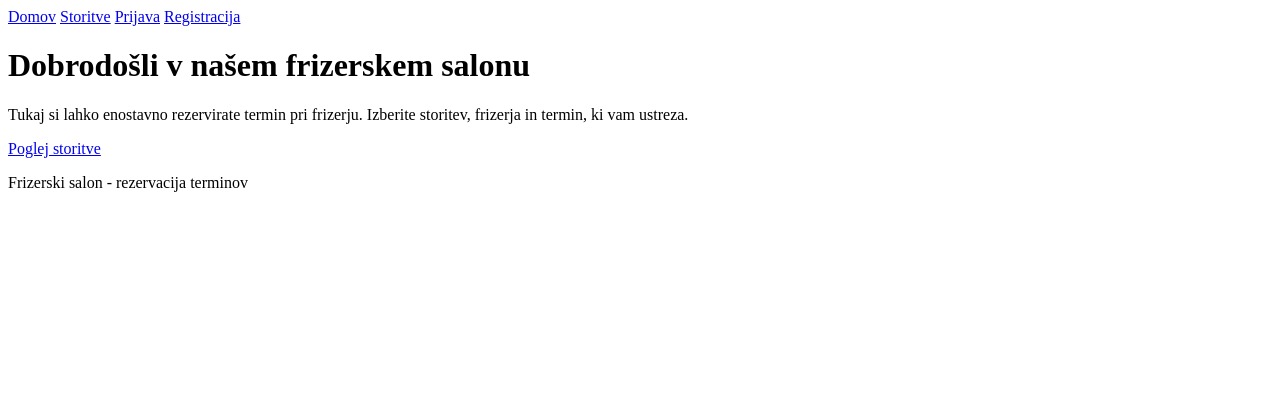
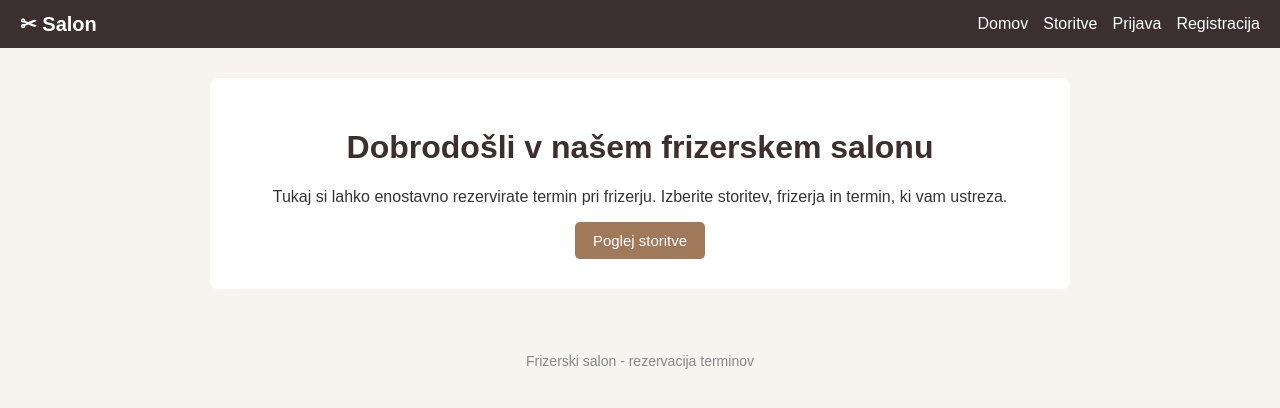
Before and after one commit to hali-art/Tian-Amel-Naloga, a Django app: template rezervacije/templates/rezervacije/domov.html in a window 1280 px wide. Shown: the top 408 px of the page. Run offline with Django 3.2, Linux system fonts and the light colour scheme; the template is opened without the code that fills it, so the values that code supplies are empty.

Commit message:
Oblikovanje strani (CSS) in prilagoditev za telefon (#17)

```diff
--- /dev/null
+++ b/rezervacije/static/rezervacije/style.css
@@ -0,0 +1,251 @@
+/* osnovni stil za aplikacijo frizerski salon */
+
+* {
+    box-sizing: border-box;
+}
+
+body {
+    margin: 0;
+    font-family: Arial, Helvetica, sans-serif;
+    background-color: #f7f3ef;
+    color: #333;
+}
+
+nav {
+    background-color: #3b2f2f;
+    padding: 12px 20px;
+    display: flex;
+    flex-wrap: wrap;
+    align-items: center;
+    gap: 15px;
+}
+
+nav a {
+    color: #fff;
+    text-decoration: none;
+}
+
+nav a:hover {
+    text-decoration: underline;
+}
+
+nav .logo {
+    font-weight: bold;
+    font-size: 20px;
+    margin-right: auto;
+}
+
+nav .pozdrav {
+    color: #d8c3a5;
+}
+
+nav form {
+    margin: 0;
+}
+
+main {
+    max-width: 900px;
+    margin: 30px auto;
+    padding: 0 20px;
+}
+
+h1 {
+    color: #3b2f2f;
+}
+
+footer {
+    text-align: center;
+    padding: 20px;
+    color: #888;
+    font-size: 14px;
+}
+
+/* gumbi */
+button, .gumb {
+    display: inline-block;
+    background-color: #a0785a;
+    color: white;
+    border: none;
+    padding: 10px 18px;
+    border-radius: 5px;
+    cursor: pointer;
+    text-decoration: none;
+    font-size: 15px;
+}
+
+button:hover, .gumb:hover {
+    background-color: #85604a;
+}
+
+.gumb-odjava {
+    background-color: transparent;
+    border: 1px solid #fff;
+    padding: 5px 12px;
+}
+
+.gumb-preklic {
+    background-color: #c0392b;
+    padding: 6px 12px;
+}
+
+.gumb-preklic:hover {
+    background-color: #962d22;
+}
+
+/* sporocila */
+.sporocilo {
+    max-width: 900px;
+    margin: 15px auto 0;
+    padding: 10px 15px;
+    border-radius: 5px;
+    background-color: #e3f1e3;
+    border: 1px solid #9fcf9f;
+}
+
+.sporocilo.error {
+    background-color: #f8e0e0;
+    border-color: #e09a9a;
+}
+
+.napaka {
+    color: #c0392b;
+}
+
+/* domov */
+.uvod {
+    background-color: white;
+    padding: 30px;
+    border-radius: 8px;
+    text-align: center;
+}
+
+/* storitve */
+.storitve {
+    display: grid;
+    grid-template-columns: repeat(auto-fill, minmax(250px, 1fr));
+    gap: 20px;
+}
+
+.kartica {
+    background-color: white;
+    padding: 20px;
+    border-radius: 8px;
+    box-shadow: 0 2px 5px rgba(0, 0, 0, 0.1);
+}
+
+.kartica h3 {
+    margin-top: 0;
+}
+
+/* obrazci */
+form p {
+    margin: 10px 0;
+}
+
+input, select {
+    padding: 8px;
+    border: 1px solid #ccc;
+    border-radius: 4px;
+    font-size: 15px;
+}
+
+form label {
+    display: inline-block;
+    margin: 5px 5px 5px 0;
+}
+
+.helptext, .helptext ul {
+    font-size: 12px;
+    color: #777;
+}
+
+/* termini */
+.termini {
+    display: flex;
+    flex-wrap: wrap;
+    gap: 10px;
+    margin: 15px 0 25px;
+}
+
+.termin {
+    background-color: white;
+    border: 2px solid #a0785a;
+    color: #a0785a;
+    padding: 8px 14px;
+    border-radius: 5px;
+    text-decoration: none;
+    font-weight: bold;
+}
+
+.termin:hover {
+    background-color: #a0785a;
+    color: white;
+}
+
+/* tabele */
+table {
+    width: 100%;
+    border-collapse: collapse;
+    background-color: white;
+    margin-bottom: 20px;
+}
+
+th, td {
+    padding: 10px;
+    text-align: left;
+    border-bottom: 1px solid #eee;
+}
+
+th {
+    background-color: #d8c3a5;
+}
+
+td form {
+    margin: 0;
+}
+
+.povzetek {
+    max-width: 400px;
+}
+
+.dnevi {
+    display: flex;
+    justify-content: space-between;
+    align-items: center;
+    margin-bottom: 15px;
+}
+
+/* telefon */
+@media (max-width: 600px) {
+    nav {
+        justify-content: center;
+    }
+
+    nav .logo {
+        width: 100%;
+        text-align: center;
+        margin-right: 0;
+    }
+
+    main {
+        margin: 15px auto;
+    }
+
+    .uvod {
+        padding: 20px;
+    }
+
+    form select, form input {
+        width: 100%;
+    }
+
+    th, td {
+        padding: 6px;
+        font-size: 14px;
+    }
+
+    .dnevi {
+        flex-direction: column;
+        gap: 8px;
+    }
+}
--- a/rezervacije/templates/rezervacije/base.html
+++ b/rezervacije/templates/rezervacije/base.html
@@ -1,11 +1,15 @@
+{% load static %}
 <!DOCTYPE html>
 <html lang="sl">
 <head>
     <meta charset="UTF-8">
+    <meta name="viewport" content="width=device-width, initial-scale=1.0">
+    <link rel="stylesheet" href="{% static 'rezervacije/style.css' %}">
     <title>{% block naslov %}Frizerski salon{% endblock %}</title>
 </head>
 <body>
     <nav>
+        <a href="{% url 'domov' %}" class="logo">✂ Salon</a>
         <a href="{% url 'domov' %}">Domov</a>
         <a href="{% url 'storitve' %}">Storitve</a>
         {% if user.is_authenticated %}
@@ -13,10 +17,10 @@
             {% if user.frizer %}
                 <a href="{% url 'pregled_frizer' %}">Moji termini</a>
             {% endif %}
-            <span>Pozdravljen, {{ user.username }}</span>
+            <span class="pozdrav">Pozdravljen, {{ user.username }}</span>
             <form action="{% url 'odjava' %}" method="post" style="display:inline">
                 {% csrf_token %}
-                <button type="submit">Odjava</button>
+                <button type="submit" class="gumb-odjava">Odjava</button>
             </form>
         {% else %}
             <a href="{% url 'prijava' %}">Prijava</a>
--- a/rezervacije/templates/rezervacije/domov.html
+++ b/rezervacije/templates/rezervacije/domov.html
@@ -1,8 +1,10 @@
 {% extends 'rezervacije/base.html' %}
 
 {% block vsebina %}
+<div class="uvod">
 <h1>Dobrodošli v našem frizerskem salonu</h1>
 <p>Tukaj si lahko enostavno rezervirate termin pri frizerju.
 Izberite storitev, frizerja in termin, ki vam ustreza.</p>
-<a href="{% url 'storitve' %}">Poglej storitve</a>
+<a href="{% url 'storitve' %}" class="gumb">Poglej storitve</a>
+</div>
 {% endblock %}
--- a/rezervacije/templates/rezervacije/storitve.html
+++ b/rezervacije/templates/rezervacije/storitve.html
@@ -13,7 +13,7 @@
         <p>{{ storitev.opis }}</p>
         <p>Trajanje: {{ storitev.trajanje }} min</p>
         <p><b>{{ storitev.cena }} €</b></p>
-        <a href="{% url 'izbira_termina' storitev.id %}">Izberi termin</a>
+        <a href="{% url 'izbira_termina' storitev.id %}" class="gumb">Izberi termin</a>
     </div>
     {% endfor %}
 </div>
```
